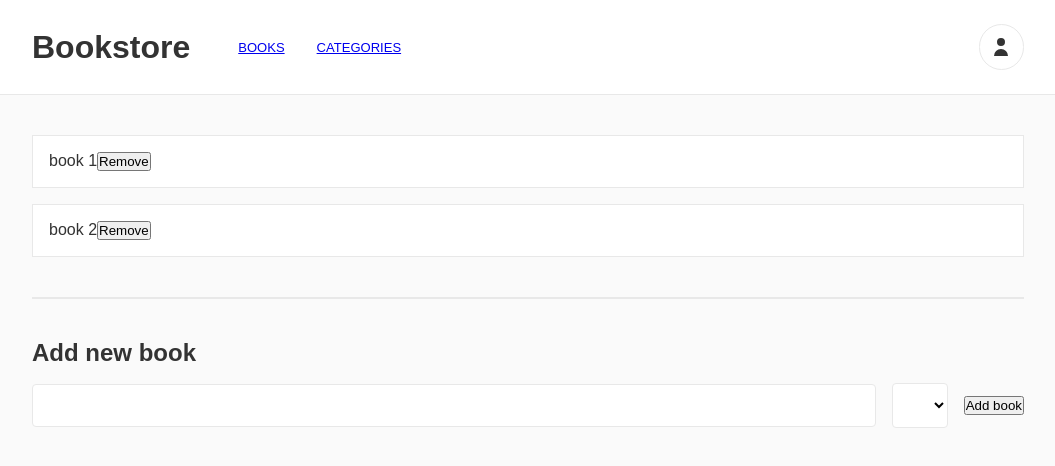
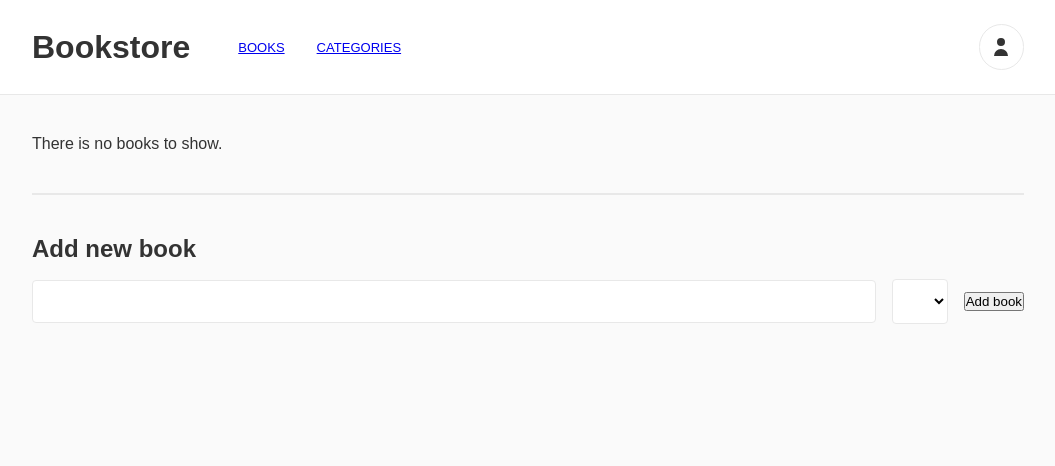
Before and after one commit to ahangarha/MV-Bookstore, a React (Create React App) app: page / in a window 1280 px wide. Shown: the top 466 px of the page, without its empty margins (112-1167 px from the left). Built offline with nearby package versions, Linux system fonts and the light colour scheme.

Commit message:
remove temporary books state and make unique key for book component

```diff
--- a/src/App.js
+++ b/src/App.js
@@ -6,14 +6,7 @@ import CategoriesPage from './pages/CategoriesPage';
 import './App.css';
 
 export default function App() {
-  const [books] = useState([
-    {
-      title: 'book 1',
-    },
-    {
-      title: 'book 2',
-    },
-  ]);
+  const [books] = useState([]);
 
   return (
     <BrowserRouter>
--- a/src/components/BookList.js
+++ b/src/components/BookList.js
@@ -9,7 +9,7 @@ export default function BookList({ books }) {
       <ul id="book-list">
         {
           books.map((book) => (
-            <Book book={book} key={book} />
+            <Book book={book} key={book.title} />
           ))
         }
       </ul>
```
